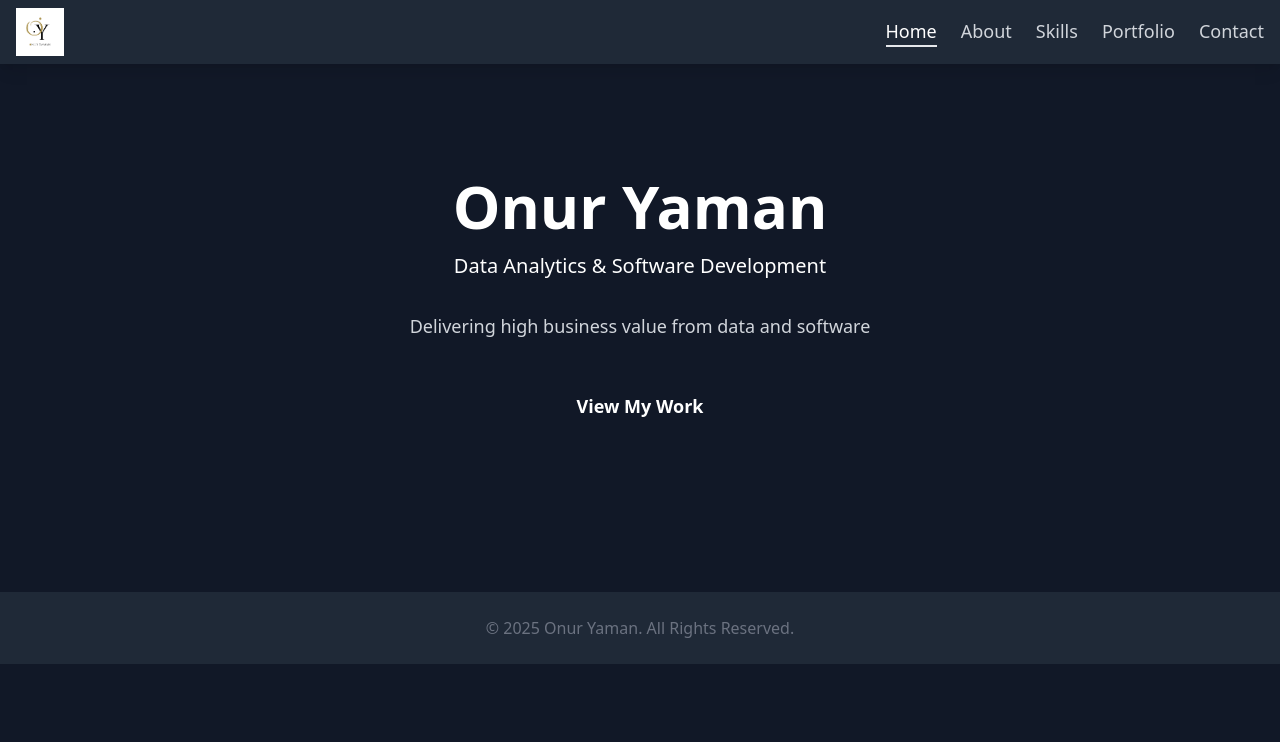
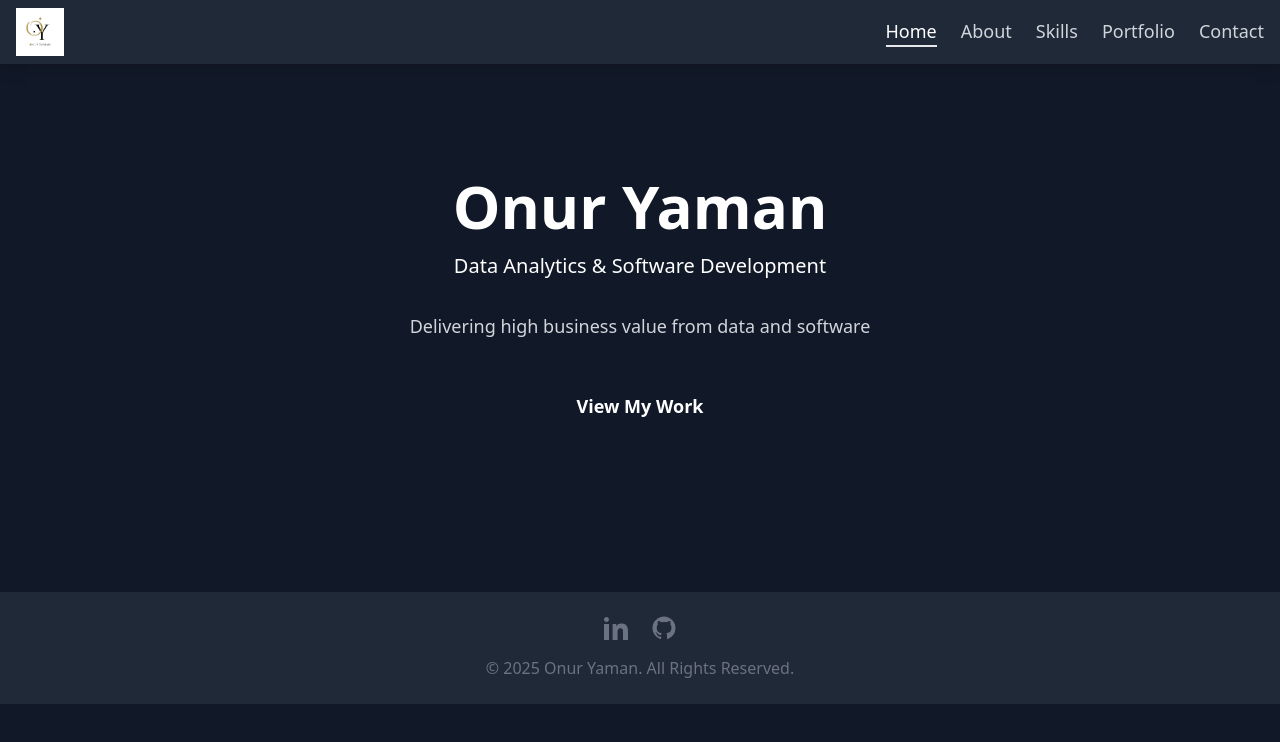
Before and after one commit to YamanOnur/YamanOnur.github.io, a React (Create React App) app: page / in a window 1280 px wide. Shown: the top 742 px of the page. Built offline with nearby package versions, Linux system fonts and the light colour scheme.

Commit message:
Add social links to the footer component

```diff
--- a/src/App.js
+++ b/src/App.js
@@ -241,7 +241,39 @@ const Contact = () => (
 // Footer Component
 const Footer = () => (
   <footer className="bg-gray-800 py-6 mt-12">
-    <div className="container mx-auto px-4 text-center text-gray-500">
+    <div className="container mx-auto px-4 text-center text-gray-500 space-y-4">
+
+      {/* === SOCIAL LINKS === */}
+      <div className="flex justify-center space-x-6">
+
+        {/* LINKEDIN */}
+        <a
+          href="https://www.linkedin.com/in/onur-yaman-b56b91239"
+          target="_blank"
+          rel="noopener noreferrer"
+          className="hover:text-cyan-400 transition-colors"
+          aria-label="LinkedIn"
+        >
+          <svg className="w-6 h-6" fill="currentColor" viewBox="0 0 24 24">
+            <path d="M4.98 3.5C4.98 4.88 3.86 6 2.5 6S0 4.88 0 3.5 1.12 1 2.5 1 4.98 2.12 4.98 3.5zM0 8h5v16H0V8zm7.5 0h4.8v2.2h.07c.67-1.27 2.3-2.6 4.73-2.6C22 7.6 24 10.1 24 15.3V24h-5v-7.6c0-1.8-.03-4.1-2.5-4.1-2.5 0-2.9 2-2.9 4v7.7h-5V8z"/>
+          </svg>
+        </a>
+
+        {/* GITHUB */}
+        <a
+          href="https://github.com/YamanOnur"
+          target="_blank"
+          rel="noopener noreferrer"
+          className="hover:text-cyan-400 transition-colors"
+          aria-label="GitHub"
+        >
+          <svg className="w-6 h-6" fill="currentColor" viewBox="0 0 24 24">
+            <path d="M12 .5C5.73.5.5 5.74.5 12.02c0 5.1 3.29 9.43 7.86 10.96.58.1.79-.25.79-.56v-2c-3.2.7-3.87-1.54-3.87-1.54-.53-1.35-1.29-1.7-1.29-1.7-1.05-.72.08-.7.08-.7 1.16.08 1.77 1.2 1.77 1.2 1.04 1.77 2.72 1.26 3.38.97.1-.75.4-1.26.73-1.55-2.55-.3-5.23-1.28-5.23-5.7 0-1.26.45-2.3 1.19-3.11-.12-.3-.52-1.52.11-3.17 0 0 .97-.31 3.18 1.19a10.9 10.9 0 012.9-.39c.98 0 1.97.13 2.9.39 2.2-1.5 3.17-1.19 3.17-1.19.63 1.65.23 2.87.11 3.17.74.81 1.18 1.85 1.18 3.11 0 4.43-2.69 5.4-5.25 5.69.41.36.78 1.08.78 2.18v3.23c0 .31.21.66.8.55A11.52 11.52 0 0023.5 12C23.5 5.74 18.27.5 12 .5z"/>
+          </svg>
+        </a>
+
+      </div>
+
       <p>&copy; {new Date().getFullYear()} Onur Yaman. All Rights Reserved.</p>
     </div>
   </footer>
```
